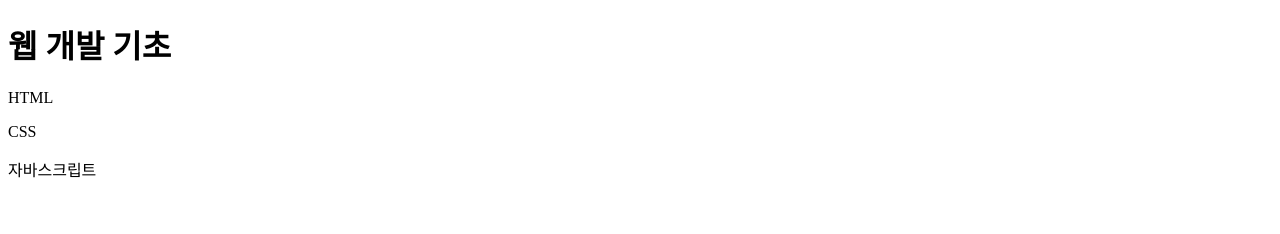
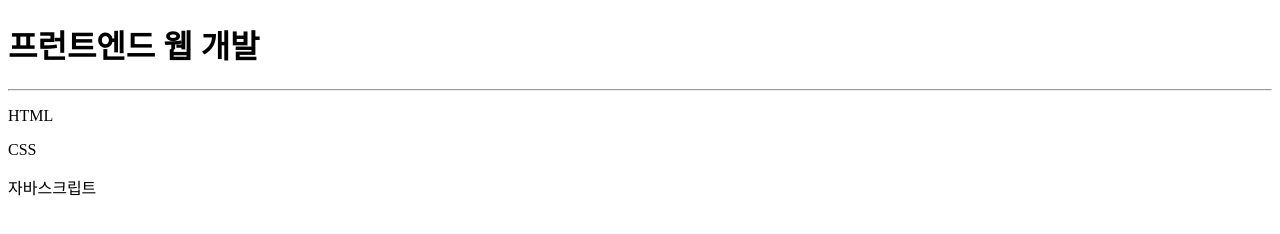
Before and after one commit to Soo-Kyoung-Lim/my_ex_web, a plain HTML site: page index.html in a window 1280 px wide. Drawn offline with Linux system fonts and the light colour scheme.

Commit message:
Add files via upload

```diff
--- a/index.html
+++ b/index.html
@@ -2,10 +2,11 @@
 <html lang="ko">
 <head>
   <meta charset="UTF-8">
-    <title>웹 개발 입문</title>
+  <title>HTML 기본 문서</title>
 </head>
 <body>
-    <h1>웹 개발 기초</h1>
+  <h1>프런트엔드 웹 개발</h1>
+  <hr>
   <p>HTML</p>
   <p>CSS</p>
   <p>자바스크립트</p>
```
Lines whose indentation alone changed are shown as unchanged.
